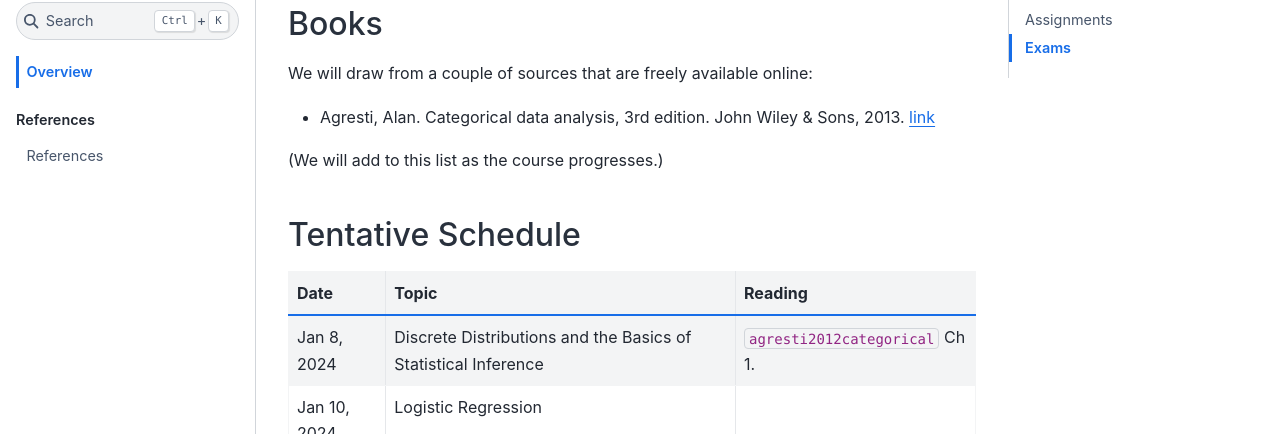
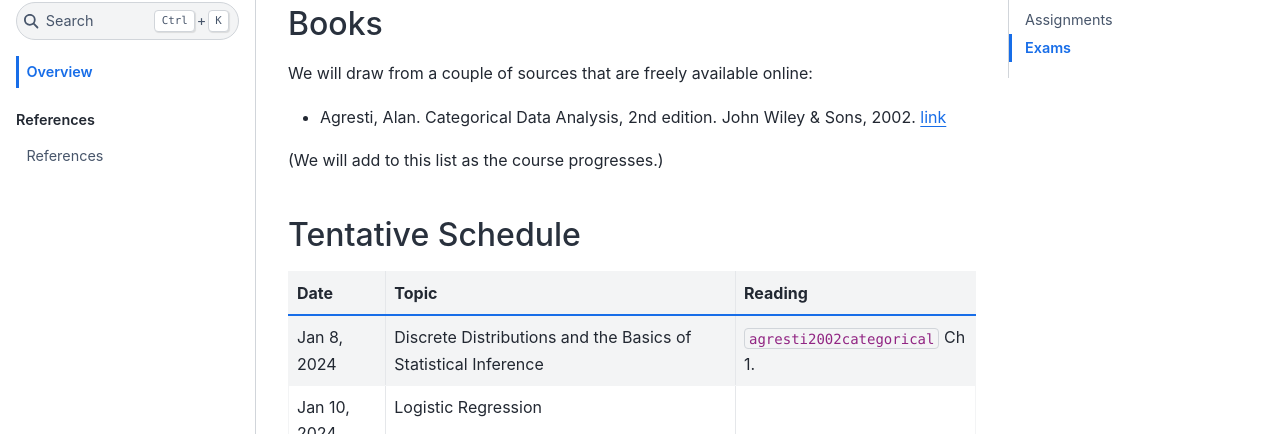
Before and after one commit to slinderman/stats305b, a Jupyter Book: the page built from index.md, in a window 1280 px wide and 900 px high, scrolled down 690 px. Shown: the part 153-587 px from the top of the window. Built offline with Jupyter Book 1.0.4 settings and Sphinx 7.4.7 and the Sphinx Book theme 1.1.4, drawn with Linux system fonts in a browser that asks for light colours; pages that are not in the unit, such as notebooks, are missing from menus; cross-references to code outside the pages are shown as plain code.

Commit message:
updating agresti version

```diff
--- a/index.md
+++ b/index.md
@@ -16,7 +16,7 @@ Students should be comfortable with probability and statistics as well as multiv
 
 ## Books
 We will draw from a couple of sources that are freely available online:
-- Agresti, Alan. Categorical data analysis, 3rd edition. John Wiley & Sons, 2013. [link](https://onlinelibrary.wiley.com/doi/book/10.1002/0471249688)
+- Agresti, Alan. Categorical Data Analysis, 2nd edition. John Wiley & Sons, 2002. [link](https://onlinelibrary.wiley.com/doi/book/10.1002/0471249688)
 
 (We will add to this list as the course progresses.)
 
@@ -24,7 +24,7 @@ We will draw from a couple of sources that are freely available online:
 
 | Date         | Topic                                  | Reading |
 | ------------ | -------------------------------------- | ------- |
-| Jan  8, 2024 | Discrete Distributions and the Basics of Statistical Inference | {cite:p}`agresti2012categorical` Ch 1.        |
+| Jan  8, 2024 | Discrete Distributions and the Basics of Statistical Inference | {cite:p}`agresti2002categorical` Ch 1.        |
 | Jan 10, 2024 | Logistic Regression                    |         |
 | Jan 15, 2024 | _MLK Day. No class_                    |         |
 | Jan 17, 2024 | Logistic Regression II                 |         |
--- a/references.bib
+++ b/references.bib
@@ -1,8 +1,8 @@
-@book{agresti2012categorical,
+@book{agresti2002categorical,
   title={Categorical data analysis},
   author={Agresti, Alan},
   volume={792},
-  year={2012},
+  year={2002},
   publisher={John Wiley \& Sons},
   url={https://onlinelibrary.wiley.com/doi/book/10.1002/0471249688}
 }
```
